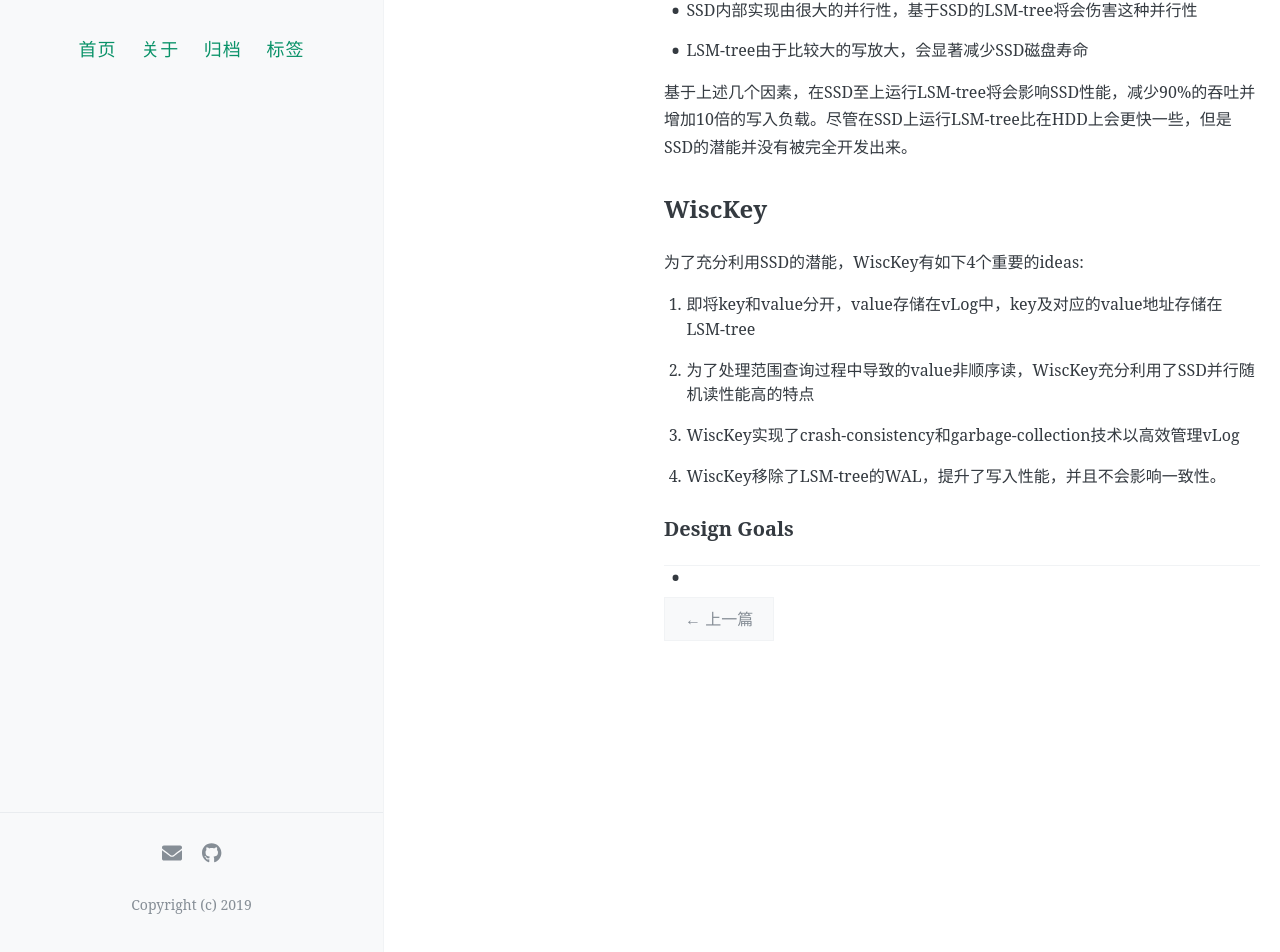
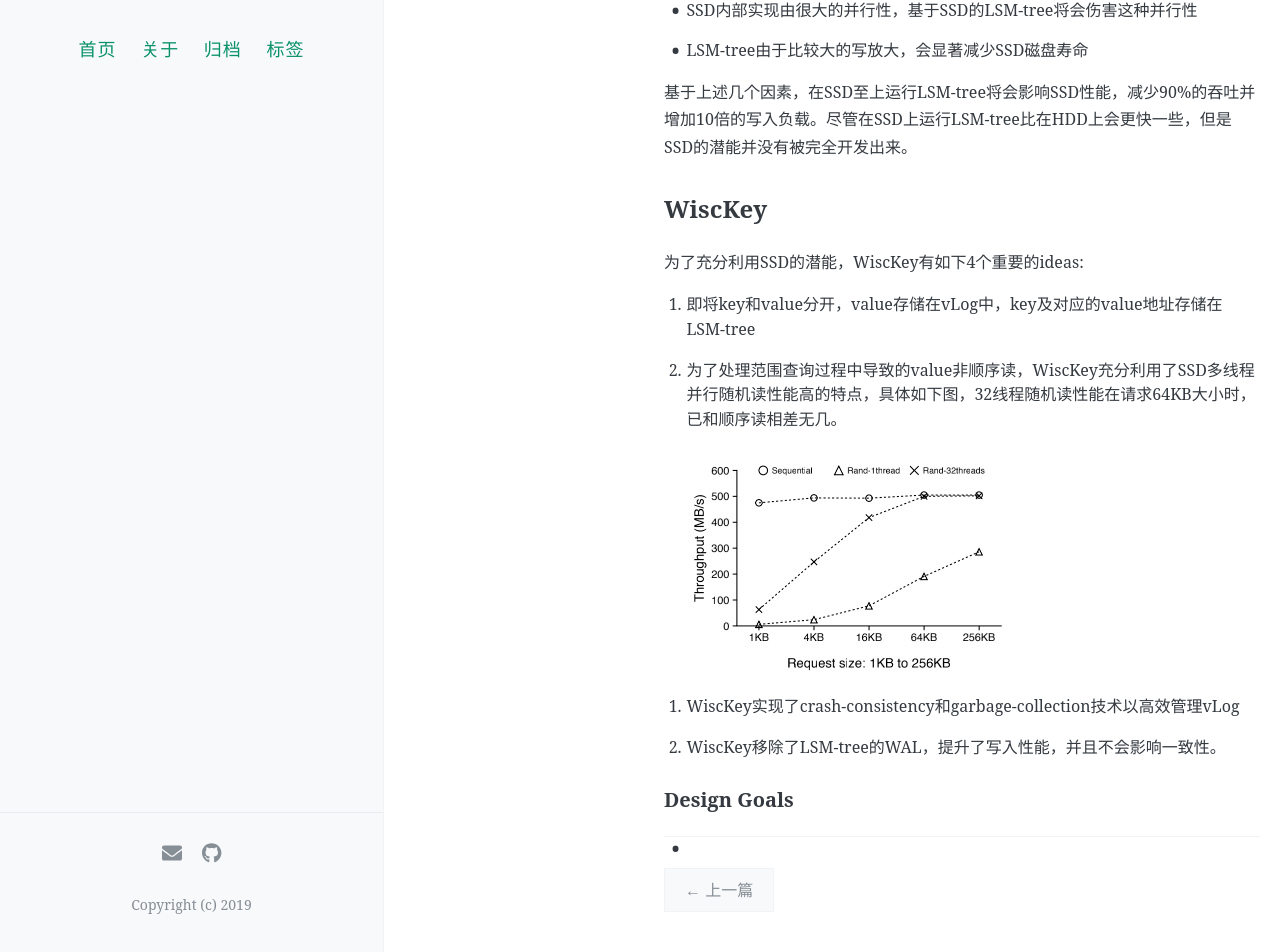
Before and after one commit to levy5307/blog, a Jekyll site: the page built from _posts/2021-09-08-WiscKey.md, in a window 1280 px wide and 1366 px high. Shown: the part 414-1366 px from the top of the window. Built offline with Jekyll 4.4.1, drawn with Linux system fonts in a browser that asks for light colours; comment, search, counter and statistics services are not loaded.

Commit message:
add WiscKey

```diff
--- a/_posts/2021-09-08-WiscKey.md
+++ b/_posts/2021-09-08-WiscKey.md
@@ -26,7 +26,9 @@ toc: true
 
 1. 即将key和value分开，value存储在vLog中，key及对应的value地址存储在LSM-tree
 
-2. 为了处理范围查询过程中导致的value非顺序读，WiscKey充分利用了SSD并行随机读性能高的特点
+2. 为了处理范围查询过程中导致的value非顺序读，WiscKey充分利用了SSD多线程并行随机读性能高的特点，具体如下图，32线程随机读性能在请求64KB大小时，已和顺序读相差无几。
+
+![](../images/wisckey-ssd-throughput.jpg)
 
 3. WiscKey实现了crash-consistency和garbage-collection技术以高效管理vLog
 
```
Also changed, not shown: images/wisckey-ssd-throughput.jpg (added).
